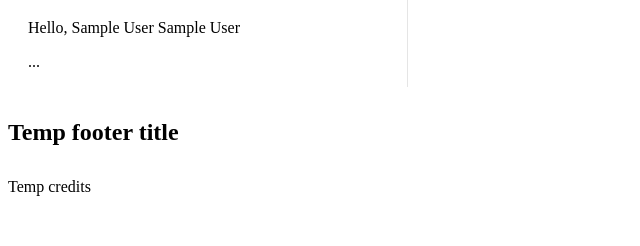
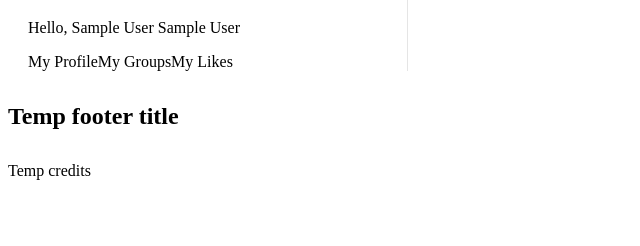
Before and after one commit to SuperNar3k/HackRidge2018, a PHP site: page /profile.php in a window 1280 px wide. Shown: the part 973-1219 px from the top of the page, without its empty margins (0-640 px from the left). After the commit the page ends 1153 px from the top, so only its background shows below. Run offline with PHP 8.4, Linux system fonts and the light colour scheme; the visitor is signed in with stand-in values (Sample User, id 1); some libraries are stand-ins or nearby versions.

Commit message:
Pushing fixes to sign up and further developments to my profile

```diff
--- a/php/profile.php
+++ b/php/profile.php
@@ -37,11 +37,25 @@
                         <img id = "userProfileImage" src = "../rsc/defaultUserIcon.png">
                     </p>
                     <p>Hello, <?php echo $firstName,' ',$lastName;?></p>
-                    <p>...</p>
+                    <table>
+                        <tr class="myProfileTab">My Profile</tr>
+                        <tr class="myGroupsTab">My Groups</tr>
+                        <tr class="myLikesTab">My Likes</tr>
+                    </table>
                 </div>
 
-                <div style="height: 100%; width: 70%; padding: 0px; margin: 0px;margin-top:20px;margin-right:20px; margin-left:20px;">
-                    d
+                <div class="profileViewer" style="height: 100%; width: 70%; padding: 0px; margin: 0px;margin-top:20px;margin-right:20px; margin-left:20px;">
+                    <script>
+                        $(document).ready(function(){
+                            $("#profileViewer").load("myProfile.php");
+                            $("#myProfileTab").click(function(){
+                                $("#profileViewer").load("myGroups.php");
+                            });
+                            $("#myGroupsTab").click(function(){
+                                $("#profileViewer").load("myLikes.php");
+                            });
+                        });
+                    </script>
                 </div>
             </div>
 
--- a/php/signupConfirmed.php
+++ b/php/signupConfirmed.php
@@ -3,6 +3,7 @@ session_start();
 //----------
 //username needs to come from session
 //----------
+    if(!empty($_POST["firstNameSignUp"]))
     if(isset($_POST["firstNameSignUp"])) {
         $firstname = $_POST["firstNameSignUp"];
 
```
Also changed, not shown: php/myProfile.php (added).
